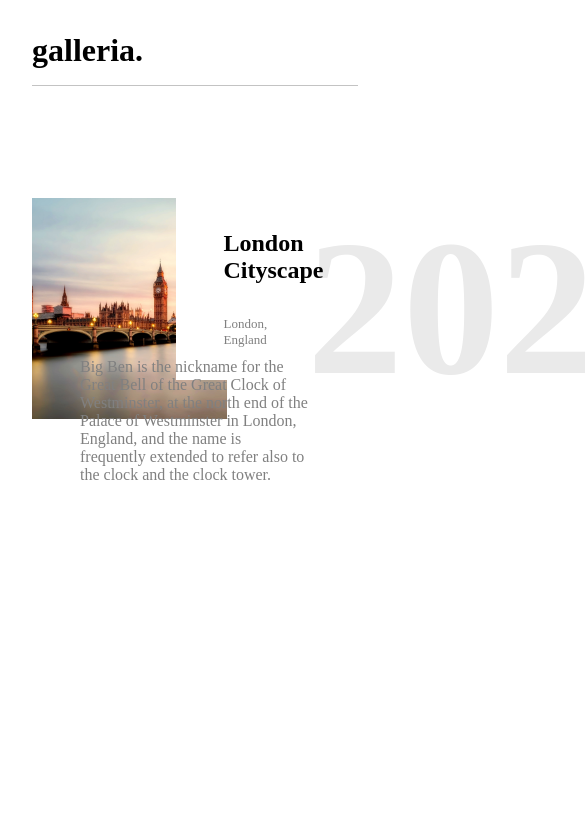
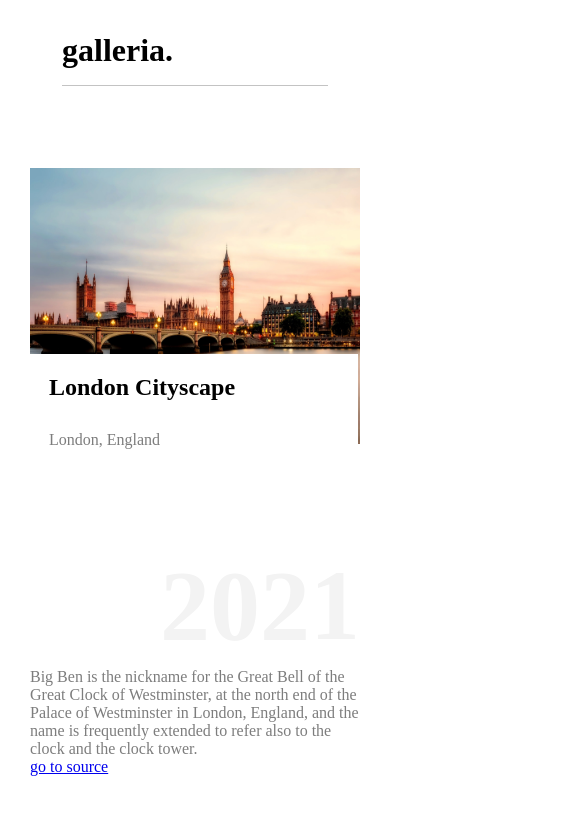
Before and after one commit to AndreiLhu/Gallery, a React (Vite) app: page /1 in a window 390 px wide. Shown: the top 814 px of the page, 585 px wide, since content can reach past the window. Built offline with nearby package versions, Linux system fonts and the light colour scheme.

Commit message:
working on the card style. making it responsive

```diff
--- a/src/components/ImageDetails.tsx
+++ b/src/components/ImageDetails.tsx
@@ -19,12 +19,22 @@ const ImageDetails: React.FC = () => {
     <React.Fragment>
       <div className="mainCardDiv">
         <img src={image.imgUrl} className="cardImage" />
-        <h2 className="nameCard">
-          {image.name} <p className="locationCard">{image.location}</p>
-        </h2>
+        <div className="titleContainer">
+          <h2 className="nameCard">{image.name}</h2>
+          <p className="locationCard">{image.location}</p>
+        </div>
 
         <p className="numberBackground">{image.number}</p>
-        <p className="cardDescription">{image.description}</p>
+        <div className="sorurceDescriptionContainer">
+          <p className="cardDescription">{image.description}</p>
+          <a
+            href="https://www.google.de/"
+            className="sourceLink"
+            target="blank"
+          >
+            go to source
+          </a>
+        </div>
       </div>
     </React.Fragment>
   );
--- a/src/index.css
+++ b/src/index.css
@@ -2,6 +2,12 @@
   margin: 0;
   padding: 0;
 }
+@media screen and (max-width: 1475px) {
+  body {
+    padding: 0 30px;
+  }
+}
+
 /* Gallery css*/
 
 .textGalleryImage {
@@ -13,7 +19,6 @@
 }
 
 .mainGalleryDiv {
-  padding: 2rem;
   display: column;
   column-count: 4;
   gap: 20px;
@@ -47,38 +52,58 @@
 /*///////////////////// */
 
 .mainCardDiv {
-  display: flex;
+  /* display: flex;
   padding-top: 5rem;
-  justify-content: space-between;
+  justify-content: space-between; */
+
+  min-height: 72vh;
+  padding: 50px 0px;
+  display: grid;
+  grid-template-columns: repeat(24, 1fr);
+  grid-template-rows: 1fr;
+  position: relative;
 }
 .cardImage {
-  object-fit: cover;
-  max-width: 50%;
-  max-height: 50%;
-  margin-left: 2rem;
-  padding-right: 5rem;
+  position: absolute;
+  inset: 0px;
+  box-sizing: border-box;
+  padding: 0px;
+  border: none;
+  margin: auto;
+  display: block;
+  width: 0px;
+  height: 0px;
+  min-width: 100%;
+  max-width: 100%;
+  min-height: 100%;
+  max-height: 100%;
+  filter: none;
+  background-size: cover;
+  background-image: none;
+  position: relative;
+  grid-column: 1/9;
+  grid-row-start: 1;
+  height: fit-content;
 }
 
 .nameCard {
-  background-color: rgb(255, 255, 255);
-  padding-left: 3rem;
-  padding-right: 3rem;
-  padding-top: 2rem;
-  padding-bottom: 2rem;
-  text-align: center;
-  align-items: center;
-  position: absolute;
-  width: 10%;
-  margin: auto;
-  left: 45%;
-  font-weight: 700;
+  padding-bottom: 30px;
 }
-
+.titleContainer {
+  background-color: white;
+  margin-top: -1px;
+  padding-left: 50px;
+  grid-column: 8/15;
+  grid-row-start: 1;
+  width: fit-content;
+  min-height: 0;
+  min-width: 0;
+  height: max-content;
+  z-index: 3;
+}
 .locationCard {
-  font-size: small;
-  color: gray;
-  margin-top: 2rem;
-  font-weight: 400;
+  padding-bottom: 50px;
+  color: #7d7d7d;
 }
 
 .mainTitle {
@@ -88,23 +113,125 @@
 }
 
 .cardDescription {
-  max-width: 25rem;
-  text-align: left;
-  padding-top: 10rem;
-  margin-right: 5rem;
-  color: gray;
-  padding-left: 5rem;
-  position: absolute;
-  right: 0;
+  position: relative;
+  grid-column: 17/25;
+  grid-row-start: 1;
+  height: fit-content;
+  margin-top: 13rem;
+  color: #7d7d7d;
+  width: 85%;
 }
 
 .numberBackground {
-  text-align: center;
-  right: 0;
-  margin-right: 5rem;
-  font-size: 12em;
-  color: rgb(234, 234, 234);
-  font-weight: 800;
+  font-size: 20rem;
+  font-family: 'Libre Baskerville', serif;
+  color: #f3f3f3;
+  font-weight: 700;
+  line-height: 150px;
+  width: fit-content;
+  height: fit-content;
+  position: absolute;
+  top: 50px;
+  right: 0%;
+}
+.sorurceDescriptionContainer {
+  position: relative;
+  grid-column: 17/25;
+  grid-row-start: 1;
+  height: fit-content;
+}
+
+@media screen and (max-width: 1280px) {
+  .sorurceDescriptionContainer {
+    grid-column: 16/25;
+  }
+}
+
+@media screen and (max-width: 1200px) {
+  .sorurceDescriptionContainer {
+    grid-column: 15/25;
+  }
+}
+
+@media screen and (max-width: 1140px) {
+  .mainCardDiv {
+    grid-template-columns: repeat(24, 1fr);
+  }
+  .cardImage {
+    grid-column: 3/16;
+  }
+  .cardDescription {
+    margin-top: 13rem;
+    width: 100%;
+  }
+  .numberBackground {
+    display: unset;
+    right: unset;
+    grid-row-start: 2;
+    grid-column-start: 4;
+    margin-top: 2rem;
+  }
+  .titleContainer {
+    grid-column: 11 /24;
+  }
+  .sorurceDescriptionContainer {
+    grid-column: 6/20;
+    grid-row-start: 2;
+  }
+}
+
+@media screen and (max-width: 990px) {
+  .cardImage {
+    grid-column: 1/16;
+  }
+  .cardDescription {
+    margin-top: 13rem;
+    width: 100%;
+  }
+  .numberBackground {
+    display: unset;
+    right: unset;
+    grid-row-start: 2;
+    grid-column-start: 4;
+    margin-top: 2rem;
+  }
+  .titleContainer {
+    grid-column: 9 /24;
+  }
+  .sorurceDescriptionContainer {
+    grid-column: 6/20;
+    grid-row-start: 2;
+  }
+}
+@media screen and (max-width: 760px) {
+  .cardImage {
+    grid-column: 1/25;
+  }
+  .cardDescription {
+    margin-top: 14rem;
+    width: 100%;
+  }
+  .numberBackground {
+    position: unset;
+    font-size: 100px;
+    grid-column-start: 1;
+    grid-column-end: 25;
+    justify-self: end;
+    line-height: 100px;
+    margin-top: 7rem;
+  }
+  .titleContainer {
+    grid-column: 1 /22;
+    grid-row-start: 2;
+    width: 100%;
+    margin-left: -1px;
+    margin-top: -90px;
+    padding: 20px;
+  }
+  .sorurceDescriptionContainer {
+    grid-column: 1/25;
+    grid-row-start: 2;
+  }
 }
 
 /* //////////////////////////// */
```
